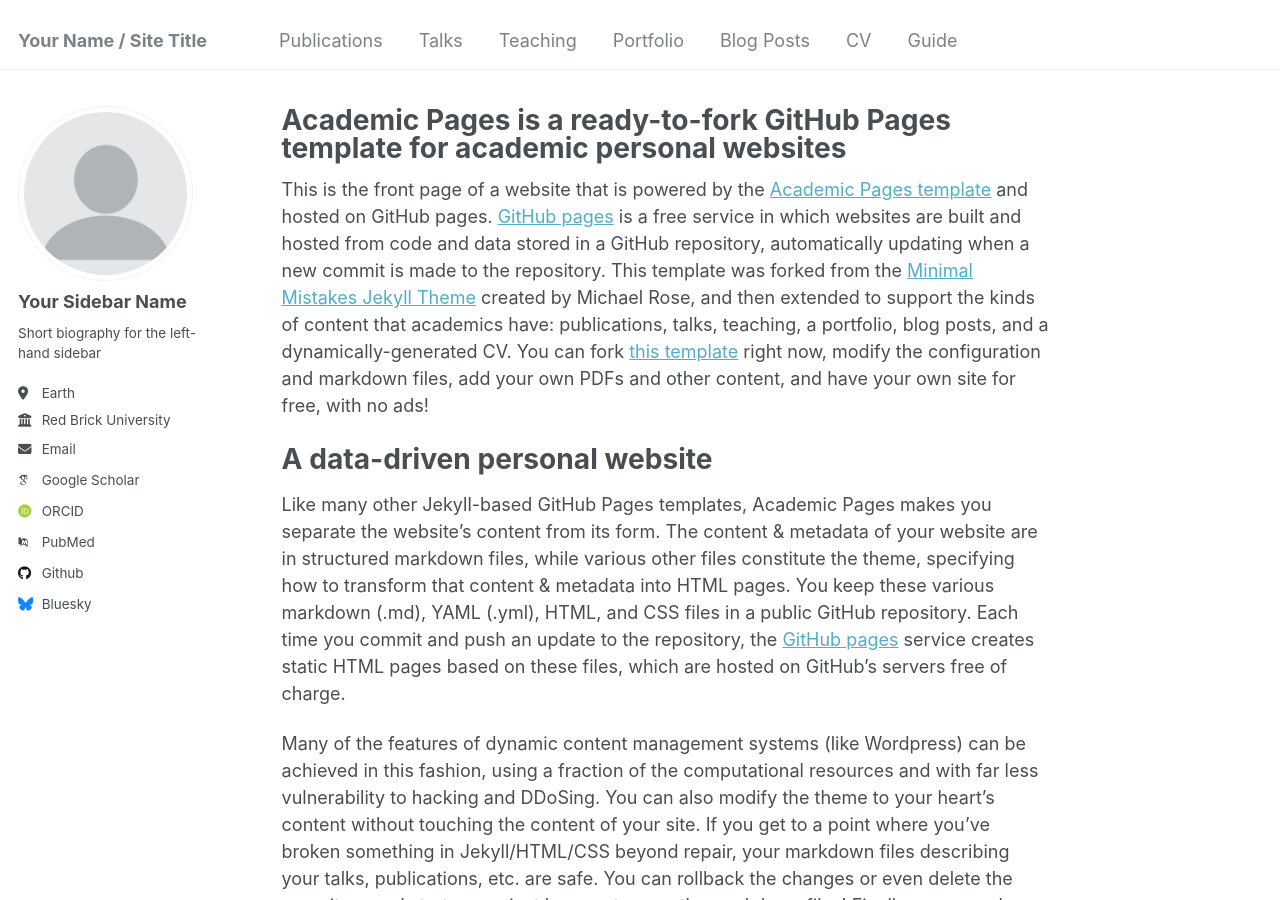
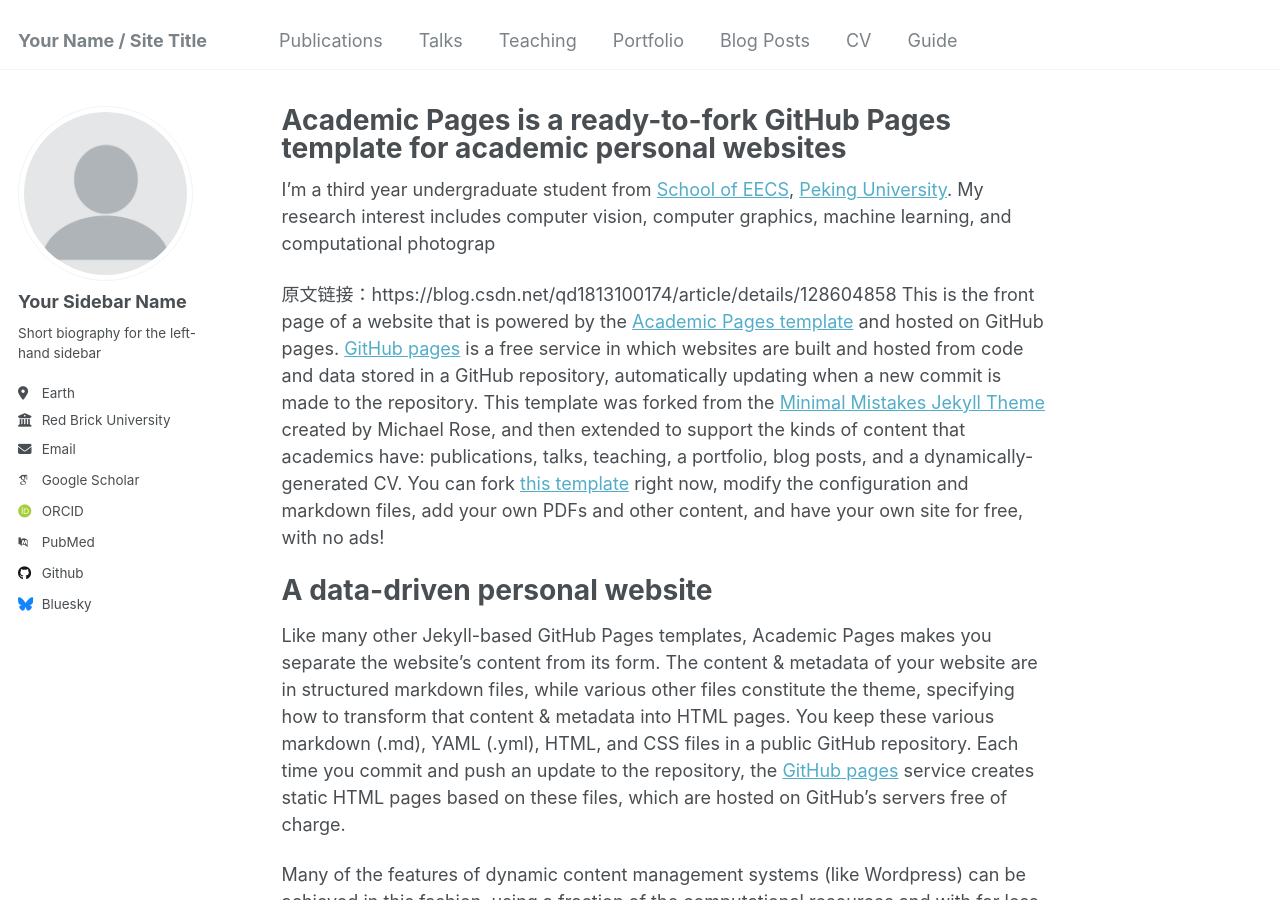
Before and after one commit to cutups5/cutups5.github.io, a Jekyll site: the page built from _pages/about.md, in a window 1280 px wide and 900 px high. Built offline with Jekyll 4.4.1, drawn with Linux system fonts in a browser that asks for light colours; some web fonts are replaced.

Commit message:
Update about.md

```diff
--- a/_pages/about.md
+++ b/_pages/about.md
@@ -6,7 +6,9 @@ redirect_from:
   - /about/
   - /about.html
 ---
+I'm a third year undergraduate student from [School of EECS](https://eecs.pku.edu.cn/), [Peking University](https://www.pku.edu.cn/). My research interest includes computer vision, computer graphics, machine learning, and computational photograp
 
+原文链接：https://blog.csdn.net/qd1813100174/article/details/128604858
 This is the front page of a website that is powered by the [Academic Pages template](https://github.com/academicpages/academicpages.github.io) and hosted on GitHub pages. [GitHub pages](https://pages.github.com) is a free service in which websites are built and hosted from code and data stored in a GitHub repository, automatically updating when a new commit is made to the repository. This template was forked from the [Minimal Mistakes Jekyll Theme](https://mmistakes.github.io/minimal-mistakes/) created by Michael Rose, and then extended to support the kinds of content that academics have: publications, talks, teaching, a portfolio, blog posts, and a dynamically-generated CV. You can fork [this template](https://github.com/academicpages/academicpages.github.io) right now, modify the configuration and markdown files, add your own PDFs and other content, and have your own site for free, with no ads!
 
 A data-driven personal website
```
